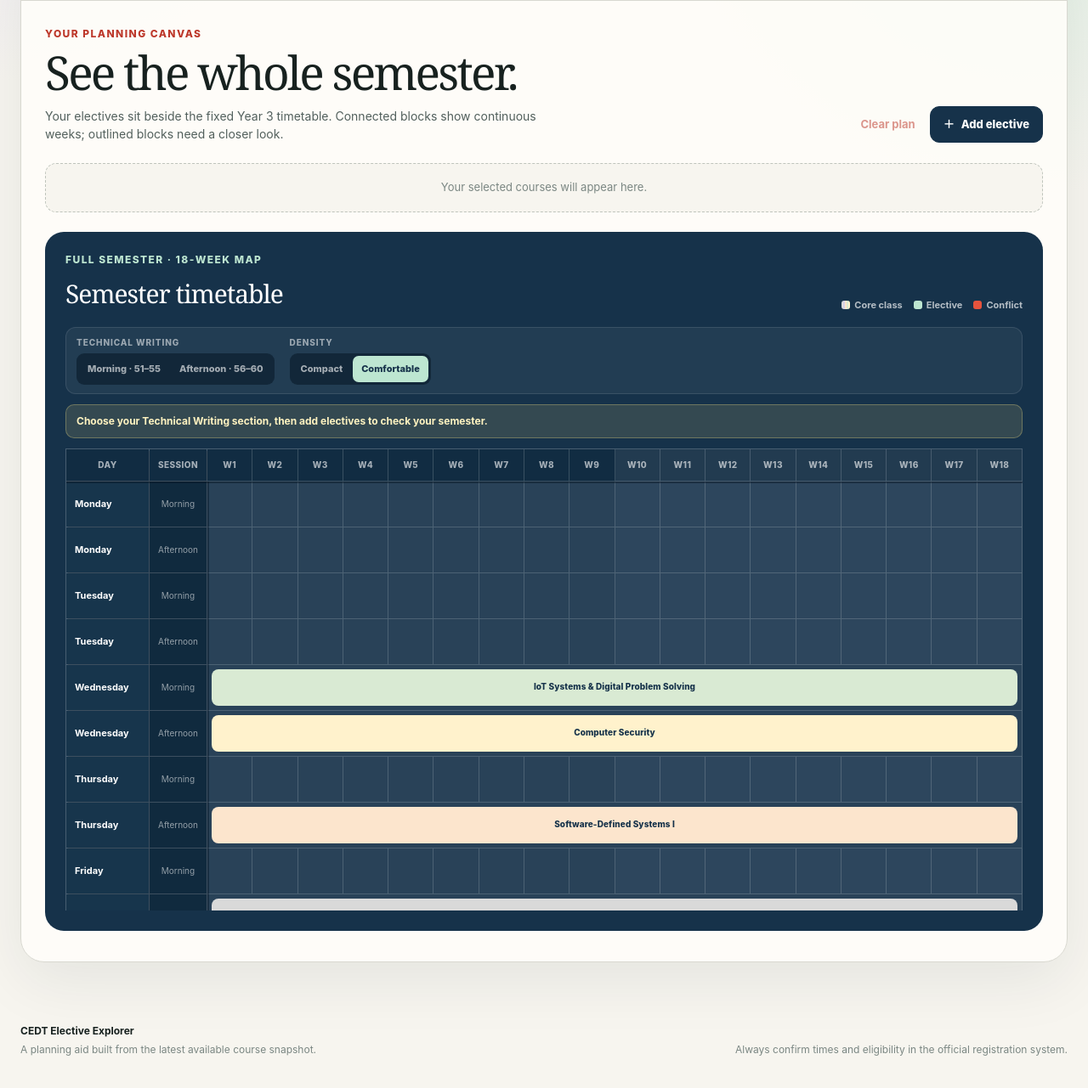
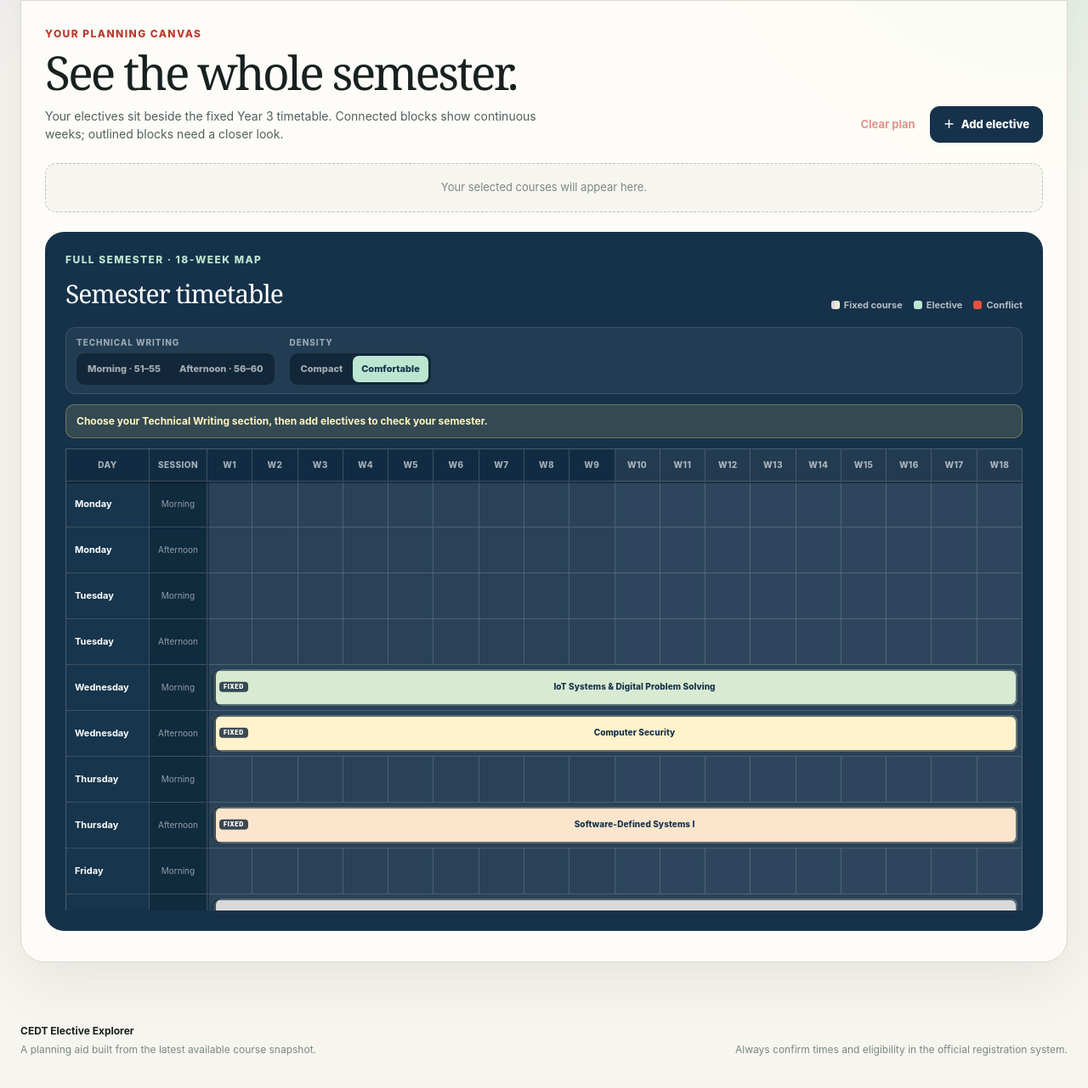
Before and after one commit to thanamn/elective-visualizer, a website: page site/index.html in a window 1280 px wide. Shown: the part 387-1668 px from the top of the page at 85% size. Drawn offline with Linux system fonts and the light colour scheme; files whose address does not match are found by name.

Commit message:
Distinguish fixed courses in timetable

```diff
--- a/site/index.html
+++ b/site/index.html
@@ -56,7 +56,7 @@
       <div class="hero-copy">
         <p class="eyebrow">Semester planning workspace</p>
         <h1 id="heroTitle">Build a semester that <em>fits.</em></h1>
-        <p class="hero-lede">Map electives against your core classes, spot exact clashes, and inspect all 18 weeks before ranking day.</p>
+        <p class="hero-lede">Map electives against your fixed courses, spot exact clashes, and inspect all 18 weeks before ranking day.</p>
       </div>
 
       <div class="hero-stats" aria-label="Course overview">
@@ -250,7 +250,7 @@
               <h2 id="timetableTitle">Semester timetable</h2>
             </div>
             <div class="legend" aria-label="Timetable legend">
-              <span><i class="legend-core"></i>Core class</span>
+              <span><i class="legend-core"></i>Fixed course</span>
               <span><i class="legend-elective"></i>Elective</span>
               <span><i class="legend-conflict"></i>Conflict</span>
             </div>
--- a/site/js/app.js
+++ b/site/js/app.js
@@ -1577,7 +1577,7 @@ function renderMobileAgenda(selected, conflictGroups) {
       copy.append(element(
         "span",
         "",
-        `${entry.isCore ? "Core class" : "Elective"} · ${weekListLabel(entry.weeks)}${entry.hasConflict ? " · Conflict" : ""}`,
+        `${entry.isCore ? "Fixed course" : "Elective"} · ${weekListLabel(entry.weeks)}${entry.hasConflict ? " · Conflict" : ""}`,
       ));
 
       row.append(time, copy);
--- a/site/style.css
+++ b/site/style.css
@@ -1683,6 +1683,31 @@ button.slot-course:focus-visible {
 
 .slot-course.is-core {
   --course-color: var(--lilac);
+  position: relative;
+  box-shadow:
+    inset 0 0 0 2px rgba(16, 38, 56, 0.62),
+    inset 5px 0 0 rgba(16, 38, 56, 0.78);
+}
+
+.slot-course.is-core.is-connected {
+  padding-left: 57px;
+}
+
+.slot-course.is-core.is-connected::before {
+  position: absolute;
+  top: 50%;
+  left: 9px;
+  padding: 2px 5px;
+  color: white;
+  background: rgba(16, 38, 56, 0.82);
+  border-radius: 4px;
+  content: "Fixed";
+  font-size: 7px;
+  font-weight: 900;
+  letter-spacing: 0.08em;
+  line-height: 1.2;
+  text-transform: uppercase;
+  transform: translateY(-50%);
 }
 
 .slot-course.is-conflict {
@@ -2803,7 +2828,10 @@ button.slot-course:focus-visible {
   }
 
   .agenda-item.is-core {
-    box-shadow: inset 3px 0 0 var(--agenda-color, var(--lilac));
+    background: rgba(255, 255, 255, 0.035);
+    box-shadow:
+      inset 3px 0 0 var(--agenda-color, var(--lilac)),
+      inset 0 0 0 1px rgba(255, 255, 255, 0.09);
   }
 
   .agenda-item.has-conflict {
```
Also changed, not shown: site/2-2568/index.html (+2 -2 lines).
